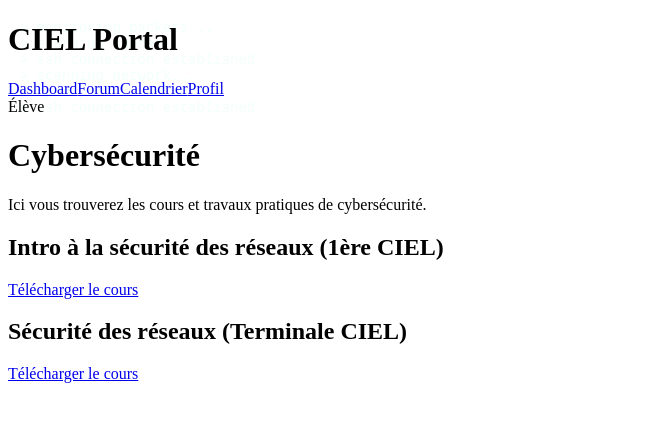
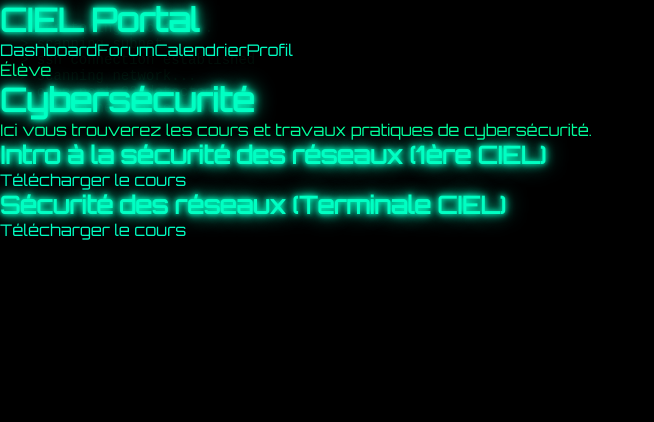
Before and after one commit to elhadrisa/ciel-platform, a Next.js app: page /cybersecurite in a window 1280 px wide. Shown: the top 422 px of the page, without its empty margins (0-654 px from the left). Built offline with nearby package versions, Linux system fonts and the light colour scheme.

Commit message:
animation matieres4.3

```diff
--- a/app/globals.css
+++ b/app/globals.css
@@ -1,4 +1,76 @@
-/* terminal hacker background */
+@import "@fontsource/orbitron";
+
+/* RESET */
+
+*{
+  margin:0;
+  padding:0;
+  box-sizing:border-box;
+}
+
+/* BODY */
+
+.cyber-body{
+
+  background:black;
+
+  font-family:"Orbitron", monospace;
+
+  color:#00ff9c;
+
+}
+
+/* TITRES */
+
+h1,h2,h3{
+
+  color:#00ffc3;
+
+  text-shadow:
+  0 0 5px #00ffc3,
+  0 0 10px #00ffc3,
+  0 0 20px #00ffc3;
+
+}
+
+/* TEXTE */
+
+p{
+  color:#00ff9c;
+}
+
+/* LIENS */
+
+a{
+  color:#00ffc3;
+  text-decoration:none;
+}
+
+a:hover{
+
+  text-shadow:
+  0 0 5px #00ffc3,
+  0 0 10px #00ffc3;
+
+}
+
+/* NAVBAR */
+
+.navbar{
+
+  display:flex;
+
+  justify-content:space-between;
+
+  align-items:center;
+
+  padding:20px;
+
+  border-bottom:1px solid #00ffc3;
+
+}
+
+/* TERMINAL BACKGROUND */
 
 .terminal-background{
 
@@ -24,11 +96,9 @@
 
   z-index:-1;
 
-  overflow:hidden;
-
 }
 
-/* grille cyberpunk */
+/* GRILLE CYBERPUNK */
 
 .cyber-grid-network{
 
@@ -41,8 +111,8 @@
   height:100%;
 
   background-image:
-    linear-gradient(rgba(0,255,200,0.2) 1px, transparent 1px),
-    linear-gradient(90deg, rgba(0,255,200,0.2) 1px, transparent 1px);
+    linear-gradient(rgba(0,255,200,0.15) 1px, transparent 1px),
+    linear-gradient(90deg, rgba(0,255,200,0.15) 1px, transparent 1px);
 
   background-size:40px 40px;
 
--- a/app/layout.tsx
+++ b/app/layout.tsx
@@ -8,7 +8,7 @@
 
     <html lang="fr">
 
-      <body>
+      <body className="cyber-body">
 
         <BackgroundTerminal />
 
@@ -19,5 +19,4 @@
     </html>
 
   )
-
 }
--- a/package.json
+++ b/package.json
@@ -9,6 +9,7 @@
     "lint": "eslint"
   },
   "dependencies": {
+    "@fontsource/orbitron": "^5.2.8",
     "@supabase/supabase-js": "^2.99.1",
     "next": "16.1.6",
     "react": "19.2.3",
```
Also changed, not shown: 1 other file (tests, documents, lock files or other folders).
